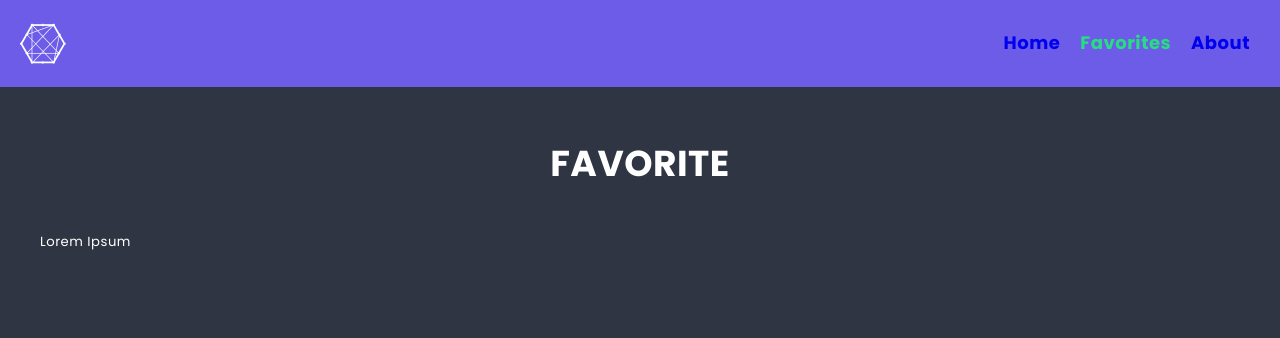
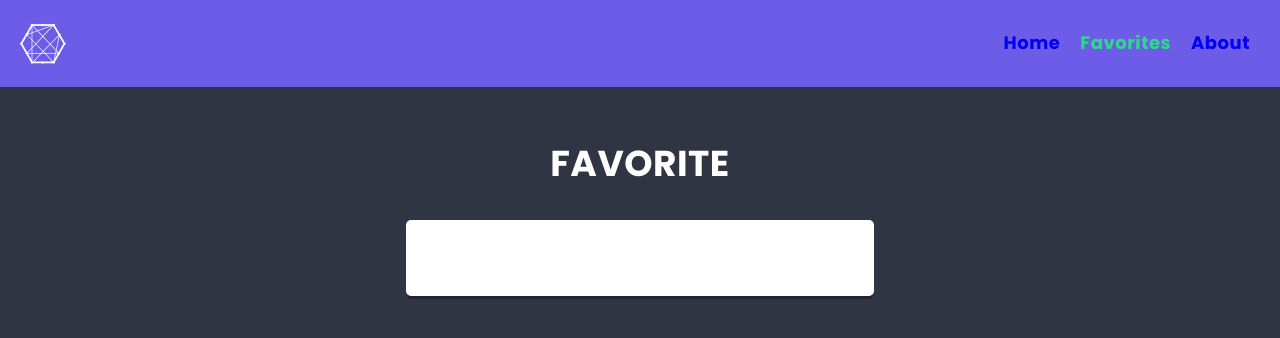
Before and after one commit to JankiJans/ReactApp, a React (Create React App) app: page /favorite in a window 1280 px wide. Shown: the top 338 px of the page. Built offline with nearby package versions, Linux system fonts and the light colour scheme.

Commit message:
add favorite function

```diff
--- a/package.json
+++ b/package.json
@@ -6,6 +6,7 @@
     "@testing-library/jest-dom": "^5.16.5",
     "@testing-library/react": "^13.4.0",
     "@testing-library/user-event": "^13.5.0",
+    "clsx": "^1.2.1",
     "css-loader": "^6.7.3",
     "font-awesome": "^4.7.0",
     "react": "^18.2.0",
--- a/src/components/Card/Card.js
+++ b/src/components/Card/Card.js
@@ -1,7 +1,20 @@
 import styles from './Card.module.scss';
+import clsx from 'clsx';
+import { useDispatch } from 'react-redux';
+import { toggleCardFavorite } from '../../redux/store';
 
 const Card = props => {
-  return <li className={styles.card}>{props.title}</li>;
+
+  const dispatch = useDispatch();
+
+  const handleFavorite = (e) => {
+    e.preventDefault();
+    dispatch(toggleCardFavorite(props.id));
+  };
+
+  return (
+    <li className={styles.card}>{props.title}<button className={clsx(styles.button, props.isFavorite && styles.isActive)} onClick={handleFavorite}><i className={'fa fa-star-o'}/></button></li>
+  );
 };
 
 export default Card;
--- a/src/components/Card/Card.module.scss
+++ b/src/components/Card/Card.module.scss
@@ -11,3 +11,18 @@
     justify-content: space-between;
     font-weight: bold;
 }
+
+.button {
+    border: none;
+    cursor: pointer;
+    background-color: white;
+    font-size: 16px;
+    :hover{
+        transform: scale(1.5);
+        transition: 1s;
+    }
+}
+
+.isActive {
+    color: $color-warning;
+}
--- a/src/components/Column/Column.js
+++ b/src/components/Column/Column.js
@@ -17,7 +17,7 @@
         {props.title}
       </h2>
       <ul className={styles.cards}>
-        {cards.map((card) => ( <Card key={card.id} title={card.title} />))}
+        {cards.map((card) => ( <Card key={card.id} title={card.title} id={card.id} isFavorite={card.isFavorite} />))}
       </ul>
       <CardForm columnId={props.id}/>
     </article>
--- a/src/components/Favorite/Favorite.js
+++ b/src/components/Favorite/Favorite.js
@@ -1,10 +1,21 @@
+import { useSelector } from 'react-redux';
 import PageTitle from '../PageTitle/PageTitle';
+import Card from '../Card/Card';
+import styles from './Favorite.module.scss';
+import { getIsFavoriteCards } from '../../redux/store';
 
 const Favorite = () => {
+  const favoriteCards = useSelector(getIsFavoriteCards);
   return (
-    <div>
+    <div className={styles.favoritePage}>
       <PageTitle>Favorite</PageTitle>
-      <p>Lorem Ipsum</p>
+      <div className={styles.column}>
+        <ul className={styles.cards}>
+             {favoriteCards.map((card) => (
+          <Card key={card.id} title={card.title} id={card.id} isFavorite={card.isFavorite} />
+        ))}
+        </ul>
+      </div>
     </div>
   );
 };
--- /dev/null
+++ b/src/components/Favorite/Favorite.module.scss
@@ -0,0 +1,24 @@
+@use "sass:math";
+@import '../../styles/settings.scss';
+
+.column {
+  flex-shrink: 0;
+  width: calc(40% - 12px);
+  background: $color-light;
+  margin: 0 auto;
+  padding: ($base-size * 1.5);
+  border-radius: $radius;
+  box-shadow: 0 math.div($base-size, 4) 0 rgba(0,0,0,0.3);
+  color: $color-dark;
+
+}
+
+.cards {
+    position: relative;
+    background: $color-light;
+    padding: 14px;
+    margin: 0 0 $base-size 0;
+    border-radius: $radius;
+    justify-content: space-between;
+    font-weight: bold;
+}
--- a/src/redux/initialState.js
+++ b/src/redux/initialState.js
@@ -41,12 +41,12 @@
   ],
 
   cards: [
-    { id: '1', columnId: '1', title: 'This is Going to Hurt' },
-    { id: '2', columnId: '1', title: 'Interpreter of Maladies' },
-    { id: '3', columnId: '2', title: 'Harry Potter' },
-    { id: '4', columnId: '2', title: 'Star Wars' },
-    { id: '5', columnId: '3', title: 'The Witcher' },
-    { id: '6', columnId: '3', title: 'Skyrim' },
+    { id: '1', columnId: '1', title: 'This is Going to Hurt', isFavorite: false },
+    { id: '2', columnId: '1', title: 'Interpreter of Maladies', isFavorite: false },
+    { id: '3', columnId: '2', title: 'Harry Potter', isFavorite: false },
+    { id: '4', columnId: '2', title: 'Star Wars', isFavorite: false },
+    { id: '5', columnId: '3', title: 'The Witcher', isFavorite: false },
+    { id: '6', columnId: '3', title: 'Skyrim', isFavorite: false },
   ],
 
   searchString: '',
--- a/src/redux/store.js
+++ b/src/redux/store.js
@@ -2,40 +2,45 @@
 import initialState from './initialState';
 import { strContains } from '../utils/strContains';
 
-
 //selectors
-export const getFilteredCards = ({ cards, searchString }, columnId) => cards
-  .filter(card => card.columnId === columnId && strContains(card.title, searchString));
+export const getFilteredCards = ({ cards, searchString }, columnId) => cards.filter((card) => card.columnId === columnId && strContains(card.title, searchString));
 
 export const getAllColumns = ({ columns }) => columns;
 
-export const getListById = ({ lists }, listId) => lists.find(list => list.id === listId);
-console.log(getListById)
+export const getListById = ({ lists }, listId) => lists.find((list) => list.id === listId);
+console.log(getListById);
 
-export const getColumnsByList = ({ columns }, listId) => columns.filter(column => column.listId === listId);
-console.log('columns:', getColumnsByList)
+export const getColumnsByList = ({ columns }, listId) => columns.filter((column) => column.listId === listId);
+console.log('columns:', getColumnsByList);
 
 export const getAllLists = ({ lists }) => lists;
 
+export const getIsFavoriteCards = ({ cards }) => cards.filter((card) => card.isFavorite === true);
+console.log('favorite cards:', getIsFavoriteCards);
+
 //action creators
-export const addColumn = newColumn => ({ type: 'ADD_COLUMN', newColumn });
+export const addColumn = (newColumn) => ({ type: 'ADD_COLUMN', newColumn });
 
-export const addCard = newCard => ({ type: 'ADD_CARD', newCard});
+export const addCard = (newCard) => ({ type: 'ADD_CARD', newCard });
 
-export const searchUpdate = updateSearchString => ({ type: 'SEARCH_UPDATE', updateSearchString});
+export const searchUpdate = (updateSearchString) => ({ type: 'SEARCH_UPDATE', updateSearchString });
 
-export const addList = newList => ({ type: 'ADD_LIST', newList});
+export const addList = (newList) => ({ type: 'ADD_LIST', newList });
+
+export const toggleCardFavorite = (payload) => ({ type: 'TOGGLE_CARD_FAVORITE', payload });
 
 const reducer = (state, action) => {
   switch (action.type) {
     case 'ADD_COLUMN':
-      return { ...state, columns: [...state.columns, action.newColumn]};
+      return { ...state, columns: [...state.columns, action.newColumn] };
     case 'ADD_CARD':
-      return { ...state, cards: [...state.cards, action.newCard]};
+      return { ...state, cards: [...state.cards, action.newCard] };
     case 'SEARCH_UPDATE':
-      return { ...state, searchString: action.updateSearchString};
+      return { ...state, searchString: action.updateSearchString };
     case 'ADD_LIST':
-      return { ...state, lists: [...state.lists, action.newList]};
+      return { ...state, lists: [...state.lists, action.newList] };
+    case 'TOGGLE_CARD_FAVORITE':
+      return { ...state, cards: state.cards.map((card) => (card.id === action.payload ? { ...card, isFavorite: !card.isFavorite } : card)) };
     default:
       return state;
   }
```
Also changed, not shown: 1 other file (tests, documents, lock files or other folders).
